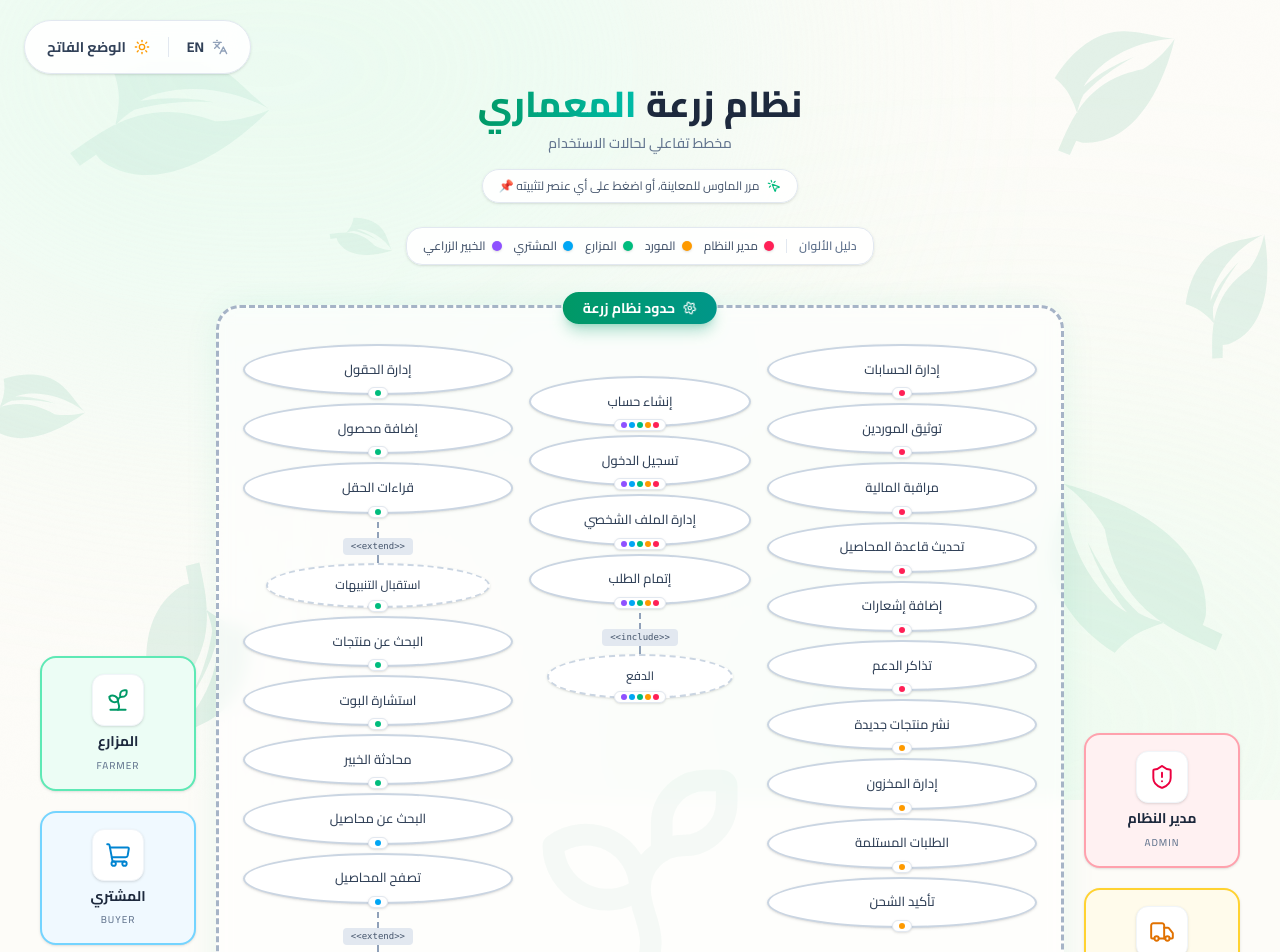
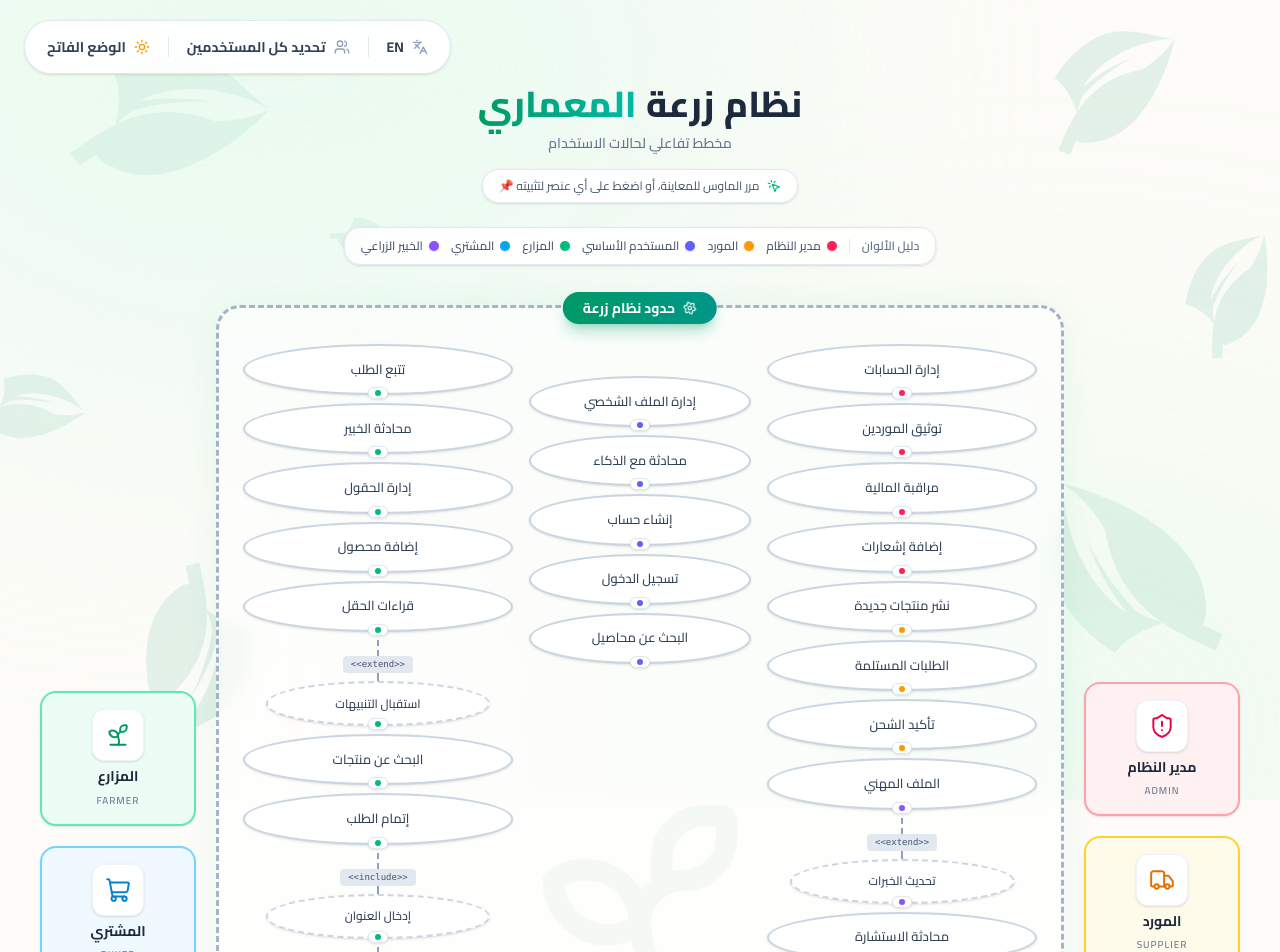
Before and after one commit to Moustafakhameis/Zar3a---UseCase, a React (Vite) app: page / in a window 1280 px wide. Shown: the top 952 px of the page. Built offline with nearby package versions, Linux system fonts and the light colour scheme.

Commit message:
feat: update UML diagram to match Unified Use Case photo structure and add Select All Users feature

```diff
--- a/src/components/ActorNode.jsx
+++ b/src/components/ActorNode.jsx
@@ -11,11 +11,11 @@ const ActorNode = memo(function ActorNode({ actor, label }) {
   const theme = ACTOR_COLORS[actor.id];
   const Icon = actor.icon;
 
-  const isActive = active?.type === 'actor' && active?.id === actor.id;
+  const isActive = (active?.type === 'actor' && active?.id === actor.id) || active?.type === 'all_users';
   const isPinned = pinned?.type === 'actor' && pinned?.id === actor.id;
 
   const isDimmed = useMemo(() => {
-    if (!active) return false;
+    if (!active || active.type === 'all_users') return false;
     if (active.type === 'actor' && active.id !== actor.id) return true;
     if (active.type === 'useCase') {
       const uc = USE_CASES_BY_ID[active.id];
--- a/src/components/RelationshipLines.jsx
+++ b/src/components/RelationshipLines.jsx
@@ -66,6 +66,13 @@ const RelationshipLines = memo(function RelationshipLines() {
           if (data) result.push(data);
         });
       }
+    } else if (active.type === 'all_users') {
+      USE_CASES.forEach(uc => {
+        uc.actors.forEach(actorId => {
+          const data = getLineData(actorId, uc.id);
+          if (data) result.push(data);
+        });
+      });
     }
 
     setLines(result);
--- a/src/components/ToolBar.jsx
+++ b/src/components/ToolBar.jsx
@@ -1,10 +1,10 @@
 // src/components/ToolBar.jsx
 import { memo } from 'react';
-import { Sun, Moon, Languages } from 'lucide-react';
+import { Sun, Moon, Languages, Users } from 'lucide-react';
 import { useDiagram } from '../context/DiagramContext';
 
 const ToolBar = memo(function ToolBar() {
-  const { isDark, toggleTheme, language, toggleLanguage, t } = useDiagram();
+  const { active, isDark, toggleTheme, language, toggleLanguage, togglePin, t } = useDiagram();
 
   return (
     <nav
@@ -27,6 +27,25 @@ const ToolBar = memo(function ToolBar() {
         <Languages size={16} className="text-slate-400 group-hover:text-emerald-500 dark:group-hover:text-emerald-400 transition-colors" />
         <span className="font-bold text-xs sm:text-sm">
           {language === 'ar' ? 'EN' : 'عربي'}
+        </span>
+      </button>
+
+      <div className="w-px h-5 bg-slate-200 dark:bg-slate-600 mx-0.5" aria-hidden="true" />
+
+      {/* Select All Users Toggle */}
+      <button
+        onClick={() => togglePin('all_users', 'all')}
+        aria-label={t.selectAll}
+        aria-pressed={active?.type === 'all_users'}
+        className={`focus-ring group flex items-center gap-1.5 sm:gap-2 px-3 sm:px-4 py-2 sm:py-2.5 rounded-full
+          transition-all duration-200 active:scale-95
+          ${active?.type === 'all_users'
+            ? 'bg-indigo-100 dark:bg-indigo-900/50 text-indigo-700 dark:text-indigo-300 ring-2 ring-indigo-400'
+            : 'hover:bg-slate-100 dark:hover:bg-slate-700 text-slate-700 dark:text-slate-200'}`}
+      >
+        <Users size={16} className={active?.type === 'all_users' ? 'text-indigo-500' : 'text-slate-400 group-hover:text-indigo-500 transition-colors'} />
+        <span className="font-bold text-xs sm:text-sm whitespace-nowrap">
+          {t.selectAll}
         </span>
       </button>
 
--- a/src/components/UseCaseNode.jsx
+++ b/src/components/UseCaseNode.jsx
@@ -10,13 +10,13 @@ const UseCaseNode = memo(function UseCaseNode({ useCase, language }) {
   const relationship = useMemo(() => getUseCaseRelationship(useCase.id), [useCase.id]);
   const isChild = !!relationship;
 
-  const isActive = active?.type === 'useCase' && active?.id === useCase.id;
+  const isActive = (active?.type === 'useCase' && active?.id === useCase.id) || active?.type === 'all_users';
   const isPinned = pinned?.type === 'useCase' && pinned?.id === useCase.id;
 
   let isDimmed = false;
   let highlightActorId = null;
 
-  if (active) {
+  if (active && active.type !== 'all_users') {
     if (active.type === 'actor') {
       if (useCase.actors.includes(active.id)) {
         highlightActorId = active.id;
--- a/src/constants/theme.js
+++ b/src/constants/theme.js
@@ -51,4 +51,14 @@ export const ACTOR_COLORS = {
     dotBg: 'bg-violet-500',
     gradient: 'from-violet-500 to-violet-600',
   },
+  base_user: {
+    color: 'text-indigo-600 dark:text-indigo-400',
+    bg: 'bg-indigo-50 dark:bg-indigo-900/40',
+    border: 'border-indigo-300 dark:border-indigo-500',
+    hoverBg: 'hover:bg-indigo-100 dark:hover:bg-indigo-800/50',
+    lineColor: '#6366f1',
+    lineColorDim: 'rgba(99,102,241,0.12)',
+    dotBg: 'bg-indigo-500',
+    gradient: 'from-indigo-500 to-indigo-600',
+  },
 };
--- a/src/data/umlData.js
+++ b/src/data/umlData.js
@@ -1,5 +1,5 @@
 // src/data/umlData.js
-import { ShieldAlert, Truck, Sprout, ShoppingCart, Stethoscope } from 'lucide-react';
+import { ShieldAlert, Truck, Sprout, ShoppingCart, Stethoscope, Users } from 'lucide-react';
 
 // ─── Translations ────────────────────────────────────────────
 export const TRANSLATIONS = {
@@ -15,85 +15,113 @@ export const TRANSLATIONS = {
     farmer: 'المزارع',
     buyer: 'المشتري',
     specialist: 'الخبير الزراعي',
+    base_user: 'المستخدم الأساسي',
     dark: 'الوضع الداكن',
     light: 'الوضع الفاتح',
     architecture: 'المعماري',
+    selectAll: 'تحديد كل المستخدمين',
   },
   en: {
     title: 'Zar3a System',
-    subtitle: 'Interactive Use Case Diagram',
+    subtitle: 'Unified Use Case Diagram',
     instruction: 'Hover to preview, or click any element to lock it 📌',
-    systemBoundary: 'Zar3a System Boundary',
+    systemBoundary: 'Zar3a System',
     clearSelection: 'Clear',
     legend: 'Legend',
-    admin: 'System Admin',
+    admin: 'Admin',
     supplier: 'Supplier',
     farmer: 'Farmer',
     buyer: 'Buyer',
-    specialist: 'Agri Specialist',
+    specialist: 'Specialist',
+    base_user: 'Base User',
     dark: 'Dark',
     light: 'Light',
     architecture: 'Architecture',
+    selectAll: 'Select All Users',
   },
 };
 
 // ─── Actors ──────────────────────────────────────────────────
 export const ACTORS = [
-  { id: 'admin',      role: 'Admin',      side: 'left',  icon: ShieldAlert },
-  { id: 'supplier',   role: 'Supplier',   side: 'left',  icon: Truck },
-  { id: 'farmer',     role: 'Farmer',     side: 'right', icon: Sprout },
-  { id: 'buyer',      role: 'Buyer',      side: 'right', icon: ShoppingCart },
-  { id: 'specialist', role: 'Specialist', side: 'right', icon: Stethoscope },
+  { id: 'admin',      role: 'Admin',      side: 'left',  icon: ShieldAlert,  inherits: ['base_user'] },
+  { id: 'supplier',   role: 'Supplier',   side: 'left',  icon: Truck,        inherits: ['base_user'] },
+  { id: 'base_user',  role: 'Base User',  side: 'left',  icon: Users,        inherits: [] },
+  { id: 'farmer',     role: 'Farmer',     side: 'right', icon: Sprout,       inherits: ['base_user'] },
+  { id: 'buyer',      role: 'Buyer',      side: 'right', icon: ShoppingCart, inherits: ['base_user'] },
+  { id: 'specialist', role: 'Specialist', side: 'right', icon: Stethoscope,  inherits: ['base_user'] },
 ];
 
 export const ACTORS_BY_ID = Object.fromEntries(ACTORS.map(a => [a.id, a]));
 
+// Helper to resolve inherited actors (if an actor has a use case, all actors that inherit from it also have access)
+// In this specific diagram, Admin, Supplier, Farmer, Buyer, Specialist all inherit from Base User.
+// So if a usecase belongs to base_user, it technically belongs to all of them.
+// We will explicitly map this below.
+
+const ALL_USERS = ['admin', 'supplier', 'farmer', 'buyer', 'specialist', 'base_user'];
+
 // ─── Use Cases ───────────────────────────────────────────────
 export const USE_CASES = [
-  { id: 'uc_register', label: { ar: 'إنشاء حساب',          en: 'Register Account' },  group: 'center', actors: ['admin','supplier','farmer','buyer','specialist'] },
-  { id: 'uc_login',    label: { ar: 'تسجيل الدخول',        en: 'Login' },             group: 'center', actors: ['admin','supplier','farmer','buyer','specialist'] },
-  { id: 'uc_profile',  label: { ar: 'إدارة الملف الشخصي',  en: 'Manage Profile' },    group: 'center', actors: ['admin','supplier','farmer','buyer','specialist'] },
-  { id: 'uc_order',    label: { ar: 'إتمام الطلب',          en: 'Place Order' },       group: 'center', actors: ['admin','supplier','farmer','buyer','specialist'] },
-  { id: 'uc_payment',  label: { ar: 'الدفع',                en: 'Make Payment' },      group: 'center', actors: ['admin','supplier','farmer','buyer','specialist'] },
+  // Base User Use Cases (Center group)
+  { id: 'uc_profile',  label: { ar: 'إدارة الملف الشخصي',  en: 'Manage Profile' },     group: 'center', actors: ['base_user'] },
+  { id: 'uc_chat_ai',  label: { ar: 'محادثة مع الذكاء',    en: 'Chat with AI' },       group: 'center', actors: ['base_user'] },
+  { id: 'uc_register', label: { ar: 'إنشاء حساب',          en: 'Register' },           group: 'center', actors: ['base_user'] },
+  { id: 'uc_login',    label: { ar: 'تسجيل الدخول',        en: 'Login' },              group: 'center', actors: ['base_user'] },
+  { id: 'uc_search_crops', label: { ar: 'البحث عن محاصيل', en: 'Search Crops' },       group: 'center', actors: ['base_user'] },
 
-  { id: 'uc_admin1', label: { ar: 'إدارة الحسابات',       en: 'Manage Accounts' },     group: 'left', actors: ['admin'] },
-  { id: 'uc_admin2', label: { ar: 'توثيق الموردين',       en: 'Verify Suppliers' },    group: 'left', actors: ['admin'] },
-  { id: 'uc_admin3', label: { ar: 'مراقبة المالية',       en: 'Monitor Finances' },    group: 'left', actors: ['admin'] },
-  { id: 'uc_admin4', label: { ar: 'تحديث قاعدة المحاصيل', en: 'Update Crop DB' },      group: 'left', actors: ['admin'] },
-  { id: 'uc_admin5', label: { ar: 'إضافة إشعارات',        en: 'System Notifications' },group: 'left', actors: ['admin'] },
-  { id: 'uc_admin6', label: { ar: 'تذاكر الدعم',          en: 'Support Tickets' },     group: 'left', actors: ['admin'] },
-  { id: 'uc_sup1',   label: { ar: 'نشر منتجات جديدة',     en: 'Post Products' },       group: 'left', actors: ['supplier'] },
-  { id: 'uc_sup2',   label: { ar: 'إدارة المخزون',        en: 'Manage Inventory' },    group: 'left', actors: ['supplier'] },
-  { id: 'uc_sup3',   label: { ar: 'الطلبات المستلمة',     en: 'View Orders' },         group: 'left', actors: ['supplier'] },
-  { id: 'uc_sup4',   label: { ar: 'تأكيد الشحن',          en: 'Confirm Shipment' },    group: 'left', actors: ['supplier'] },
+  // Admin Use Cases (Left group)
+  { id: 'uc_admin1', label: { ar: 'إدارة الحسابات',       en: 'Manage All User Accounts' },   group: 'left', actors: ['admin'] },
+  { id: 'uc_admin2', label: { ar: 'توثيق الموردين',       en: 'Verify Products & Suppliers' },group: 'left', actors: ['admin'] },
+  { id: 'uc_admin3', label: { ar: 'مراقبة المالية',       en: 'Monitor Order Transactions' }, group: 'left', actors: ['admin'] },
+  { id: 'uc_admin4', label: { ar: 'إضافة إشعارات',        en: 'Add System Notifications' },   group: 'left', actors: ['admin'] },
 
-  { id: 'uc_farm1', label: { ar: 'إدارة الحقول',     en: 'Manage Fields' },      group: 'right', actors: ['farmer'] },
-  { id: 'uc_farm2', label: { ar: 'إضافة محصول',       en: 'Add Crop' },           group: 'right', actors: ['farmer'] },
-  { id: 'uc_farm3', label: { ar: 'قراءات الحقل',      en: 'Field Readings' },     group: 'right', actors: ['farmer'] },
-  { id: 'uc_farm4', label: { ar: 'استقبال التنبيهات',  en: 'Receive Alerts' },     group: 'right', actors: ['farmer'] },
-  { id: 'uc_farm5', label: { ar: 'البحث عن منتجات',   en: 'Search Products' },    group: 'right', actors: ['farmer'] },
-  { id: 'uc_farm6', label: { ar: 'استشارة البوت',     en: 'Consult AI' },         group: 'right', actors: ['farmer'] },
-  { id: 'uc_farm7', label: { ar: 'محادثة الخبير',     en: 'Chat Specialist' },    group: 'right', actors: ['farmer'] },
-  { id: 'uc_buy1',  label: { ar: 'البحث عن محاصيل',   en: 'Search Crops' },       group: 'right', actors: ['buyer'] },
-  { id: 'uc_buy2',  label: { ar: 'تصفح المحاصيل',     en: 'Browse Crops' },       group: 'right', actors: ['buyer'] },
-  { id: 'uc_buy3',  label: { ar: 'تفاصيل المحصول',    en: 'Crop Details' },       group: 'right', actors: ['buyer'] },
-  { id: 'uc_buy4',  label: { ar: 'عنوان الشحن',       en: 'Shipping Address' },   group: 'right', actors: ['buyer'] },
-  { id: 'uc_buy5',  label: { ar: 'تتبع الطلب',        en: 'Track Order' },        group: 'right', actors: ['buyer'] },
-  { id: 'uc_buy6',  label: { ar: 'تقييم المحصول',     en: 'Rate Crop' },          group: 'right', actors: ['buyer'] },
-  { id: 'uc_spec1', label: { ar: 'محادثة الاستشارة',   en: 'Consultation Chat' },  group: 'right', actors: ['specialist'] },
-  { id: 'uc_spec2', label: { ar: 'مراجعة القراءات',   en: 'Review Readings' },    group: 'right', actors: ['specialist'] },
-  { id: 'uc_spec3', label: { ar: 'تحديث الخبرات',     en: 'Update Expertise' },   group: 'right', actors: ['specialist'] },
+  // Supplier Use Cases (Left group)
+  { id: 'uc_sup1',   label: { ar: 'نشر منتجات جديدة',     en: 'Post New Products' },     group: 'left', actors: ['supplier'] },
+  { id: 'uc_sup2',   label: { ar: 'الطلبات المستلمة',     en: 'View Received Orders' },  group: 'left', actors: ['supplier'] },
+  { id: 'uc_sup3',   label: { ar: 'تأكيد الشحن',          en: 'Confirm Shipment' },      group: 'left', actors: ['supplier'] },
+
+  // Farmer Use Cases (Right group)
+  { id: 'uc_farm_track', label: { ar: 'تتبع الطلب',       en: 'Track Order' },                 group: 'right', actors: ['farmer'] },
+  { id: 'uc_farm_chat',  label: { ar: 'محادثة الخبير',    en: 'Start Chat with Specialist' },  group: 'right', actors: ['farmer'] },
+  { id: 'uc_farm1',      label: { ar: 'إدارة الحقول',     en: 'Manage Fields' },               group: 'right', actors: ['farmer'] },
+  { id: 'uc_farm2',      label: { ar: 'إضافة محصول',       en: 'Add Crop to Field' },          group: 'right', actors: ['farmer'] },
+  { id: 'uc_farm3',      label: { ar: 'قراءات الحقل',      en: 'Log Field Readings' },         group: 'right', actors: ['farmer'] },
+  { id: 'uc_farm4',      label: { ar: 'استقبال التنبيهات', en: 'Receive Alerts' },             group: 'right', actors: ['farmer'] },
+  { id: 'uc_farm5',      label: { ar: 'البحث عن منتجات',   en: 'Search Products' },            group: 'right', actors: ['farmer'] },
+  { id: 'uc_order_farm', label: { ar: 'إتمام الطلب',       en: 'Place Order' },                group: 'right', actors: ['farmer'] },
+  { id: 'uc_address',    label: { ar: 'إدخال العنوان',     en: 'Enter Address' },              group: 'right', actors: ['farmer'] },
+  { id: 'uc_payment1',   label: { ar: 'الدفع',             en: 'Make Payment' },               group: 'right', actors: ['farmer'] },
+
+  // Buyer Use Cases (Right group - but shifted slightly for visual separation)
+  { id: 'uc_buy1',       label: { ar: 'تصفح المحاصيل',     en: 'Browse Crops' },               group: 'right', actors: ['buyer'] },
+  { id: 'uc_buy2',       label: { ar: 'تفاصيل المحصول',    en: 'View Crop Details' },          group: 'right', actors: ['buyer'] },
+  { id: 'uc_order_buy',  label: { ar: 'إتمام الطلب',       en: 'Place Order' },                group: 'right', actors: ['buyer'] },
+  { id: 'uc_ship_addr',  label: { ar: 'عنوان الشحن',       en: 'Select Shipping Address' },    group: 'right', actors: ['buyer'] },
+  { id: 'uc_payment2',   label: { ar: 'الدفع',             en: 'Make Payment' },               group: 'right', actors: ['buyer'] },
+  { id: 'uc_buy_track',  label: { ar: 'تتبع حالة الطلب',   en: 'Track Order Status' },         group: 'right', actors: ['buyer'] },
+
+  // Specialist Use Cases (Left group, placed at bottom usually)
+  { id: 'uc_spec1', label: { ar: 'الملف المهني',         en: 'Manage Professional Profile' }, group: 'left', actors: ['specialist'] },
+  { id: 'uc_spec2', label: { ar: 'تحديث الخبرات',        en: 'Update Expertise' },            group: 'left', actors: ['specialist'] },
+  { id: 'uc_spec3', label: { ar: 'محادثة الاستشارة',      en: 'Join Consultation Chat' },      group: 'left', actors: ['specialist'] },
 ];
 
 export const USE_CASES_BY_ID = Object.fromEntries(USE_CASES.map(uc => [uc.id, uc]));
 
 // ─── UML Relationships ──────────────────────────────────────
 export const RELATIONSHIPS = [
-  { type: 'include', from: 'uc_order', to: 'uc_payment', label: '<<include>>' },
-  { type: 'include', from: 'uc_order', to: 'uc_buy4',    label: '<<include>>' },
-  { type: 'extend',  from: 'uc_farm4', to: 'uc_farm3',   label: '<<extend>>' },
-  { type: 'extend',  from: 'uc_buy3',  to: 'uc_buy2',    label: '<<extend>>' },
-  { type: 'extend',  from: 'uc_spec3', to: 'uc_spec1',   label: '<<extend>>' },
+  // Farmer Relationships
+  { type: 'extend',  from: 'uc_farm4',      to: 'uc_farm3',      label: '<<extend>>' },
+  { type: 'include', from: 'uc_order_farm', to: 'uc_address',    label: '<<include>>' },
+  { type: 'include', from: 'uc_order_farm', to: 'uc_payment1',   label: '<<include>>' },
+
+  // Buyer Relationships
+  { type: 'extend',  from: 'uc_buy2',       to: 'uc_buy1',       label: '<<extend>>' },
+  { type: 'include', from: 'uc_order_buy',  to: 'uc_ship_addr',  label: '<<include>>' },
+  { type: 'include', from: 'uc_order_buy',  to: 'uc_payment2',   label: '<<include>>' },
+
+  // Specialist Relationships
+  { type: 'extend',  from: 'uc_spec2',      to: 'uc_spec1',      label: '<<extend>>' },
 ];
 
 export const CHILD_UC_IDS = new Set(
```
